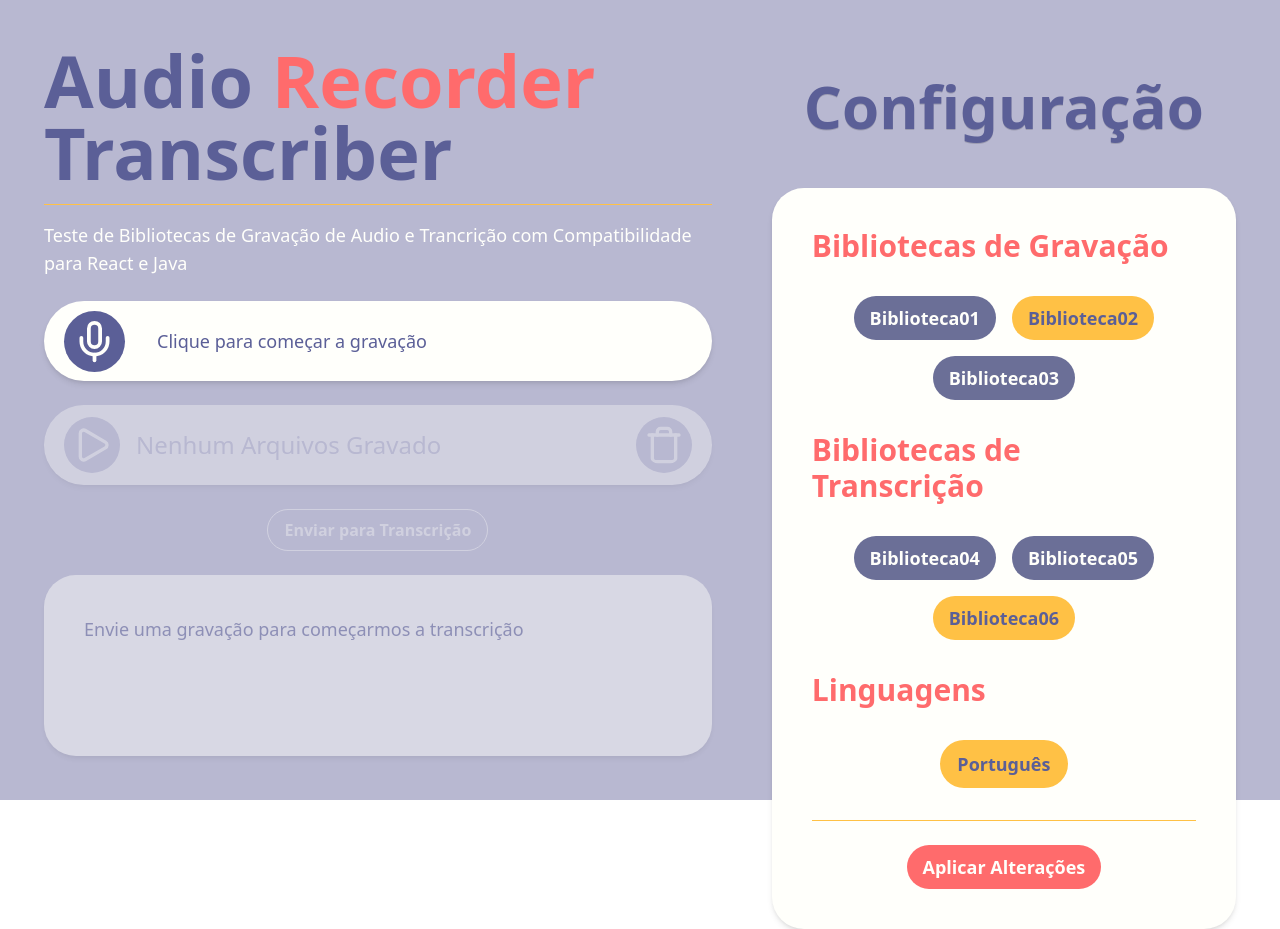
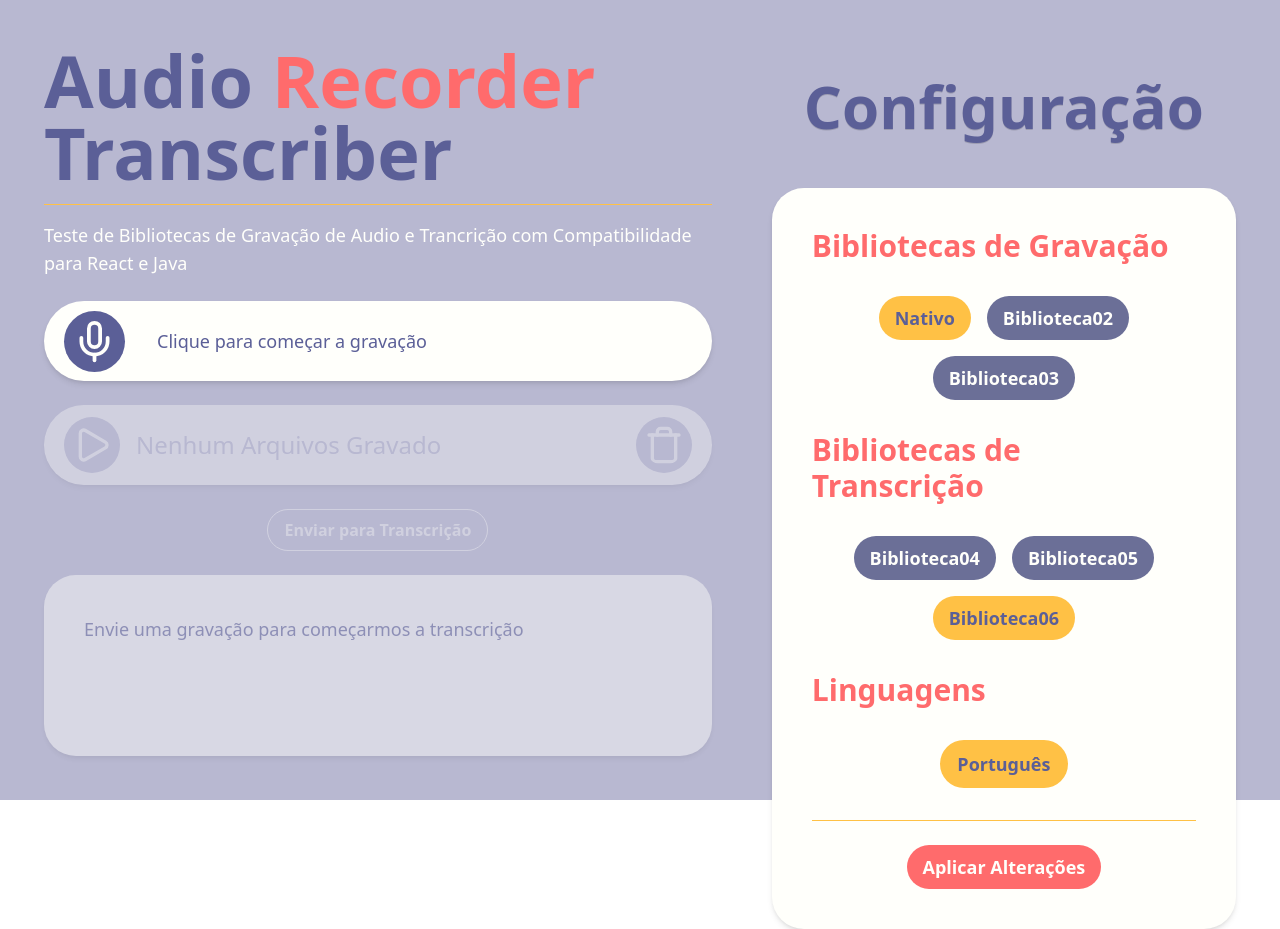
Before and after one commit to IsmVirusXD/study-next-js-audio-recorder, a Next.js app: page / in a window 1280 px wide. Built offline with nearby package versions, Linux system fonts and the light colour scheme.

Commit message:
feat: initialize MediaStream functionalities

```diff
--- a/src/app/page.tsx
+++ b/src/app/page.tsx
@@ -11,13 +11,13 @@ export default function Home() {
   const [languegeSeleccted, setLanguageSelected] =
     useState<string>("Português");
   const [audioRecorderSeleccted, setAudioRecorderSelected] =
-    useState<string>("Biblioteca02");
+    useState<string>("Nativo");
   const [transcriptionSeleccted, setTranscriptionSelected] =
     useState<string>("Biblioteca06");
 
   const language = ["Português"];
   // , "Inglês", "Espanhol"]
-  const audioRecord = ["Biblioteca01", "Biblioteca02", "Biblioteca03"];
+  const audioRecord = ["Nativo", "Biblioteca02", "Biblioteca03"];
   const trancription = ["Biblioteca04", "Biblioteca05", "Biblioteca06"];
 
   return (
--- /dev/null
+++ b/src/function/recordingAudio.tsx
@@ -0,0 +1,20 @@
+import { RecordAudio_MediaStream } from "@/library/MediaStream";
+
+interface RecordAudioProps {
+    biblioteca: string;
+}
+
+
+export function RecordAudio({biblioteca} : RecordAudioProps)
+{
+    let audio;
+    switch (biblioteca) {
+        case "Nativo":
+            audio = RecordAudio_MediaStream();
+            break;
+
+        default:
+            break;
+    }
+
+}
--- /dev/null
+++ b/src/library/MediaStream.tsx
@@ -0,0 +1,14 @@
+function RecordAudio_MediaStream()
+{
+
+    let audio = null;
+
+    // navigator.mediaDevices.getUserMedia(constraints)
+    //   .then( (stream) => {})
+    //   .catch(function (err) {
+    //     console.log(err.name, err.message);
+    //   });
+
+}
+
+export {RecordAudio_MediaStream}
```
